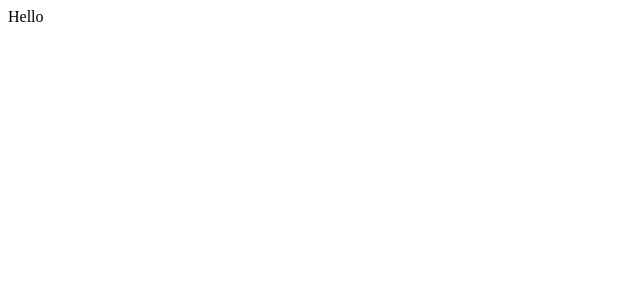
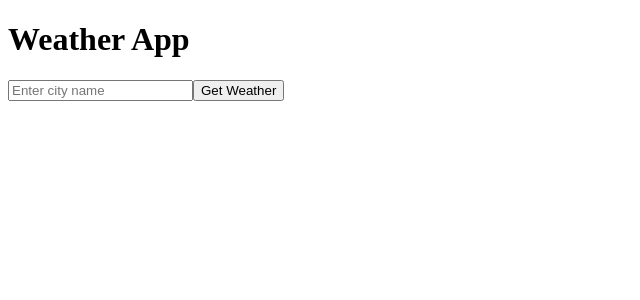
Before and after one commit to Anuraj4/React-Weather-App, a React (Create React App) app in the folder app/: page / in a window 1280 px wide. Shown: the top 300 px of the page, without its empty margins (0-640 px from the left). Built offline with nearby package versions, Linux system fonts and the light colour scheme.

Commit message:
Implemented api

```diff
--- a/app/package.json
+++ b/app/package.json
@@ -6,7 +6,9 @@
     "@testing-library/jest-dom": "^5.17.0",
     "@testing-library/react": "^13.4.0",
     "@testing-library/user-event": "^13.5.0",
+    "axios": "^1.6.7",
     "react": "^18.2.0",
+    "react-bootstrap": "^2.10.1",
     "react-dom": "^18.2.0",
     "react-scripts": "5.0.1",
     "web-vitals": "^2.1.4"
--- a/app/src/App.css
+++ b/app/src/App.css
@@ -0,0 +1,17 @@
+/* App.css */
+.App {
+  text-align: center;
+}
+
+h1 {
+  color: #333;
+}
+
+input {
+  margin-right: 10px;
+}
+
+button {
+  padding: 8px;
+  cursor: pointer;
+}
--- a/app/src/App.js
+++ b/app/src/App.js
@@ -1,9 +1,11 @@
-import './App.css';
+// App.js
+import React from 'react';
+import Weather from './components/Weather';
 
 function App() {
   return (
     <div className="App">
-      Hello
+      <Weather />
     </div>
   );
 }
--- /dev/null
+++ b/app/src/components/Weather.js
@@ -0,0 +1,43 @@
+// Weather.js
+import React, { useState } from 'react';
+import axios from 'axios';
+
+const Weather = () => {
+  const [city, setCity] = useState('');
+  const [weatherData, setWeatherData] = useState(null);
+
+  const API_KEY = 'd2c3eb4dafca8e344f7259c8d93fe813';
+  const API_URL = `https://api.openweathermap.org/data/2.5/weather`;
+
+  const getWeatherData = async () => {
+    try {
+      const response = await axios.get(`${API_URL}?q=${city}&appid=${API_KEY}`);
+      setWeatherData(response.data);
+    } catch (error) {
+      console.error('Error fetching weather data:', error);
+    }
+  };
+
+  return (
+    <div>
+      <h1>Weather App</h1>
+      <input
+        type="text"
+        placeholder="Enter city name"
+        value={city}
+        onChange={(e) => setCity(e.target.value)}
+      />
+      <button onClick={getWeatherData}>Get Weather</button>
+
+      {weatherData && (
+        <div>
+          <h2>{weatherData.name}</h2>
+          <p>Temperature: {weatherData.main.temp} K</p>
+          {/* Add more details as needed */}
+        </div>
+      )}
+    </div>
+  );
+};
+
+export default Weather;
```
Also changed, not shown: app/src/logo.svg (deleted), 1 other file (tests, documents, lock files or other folders).
